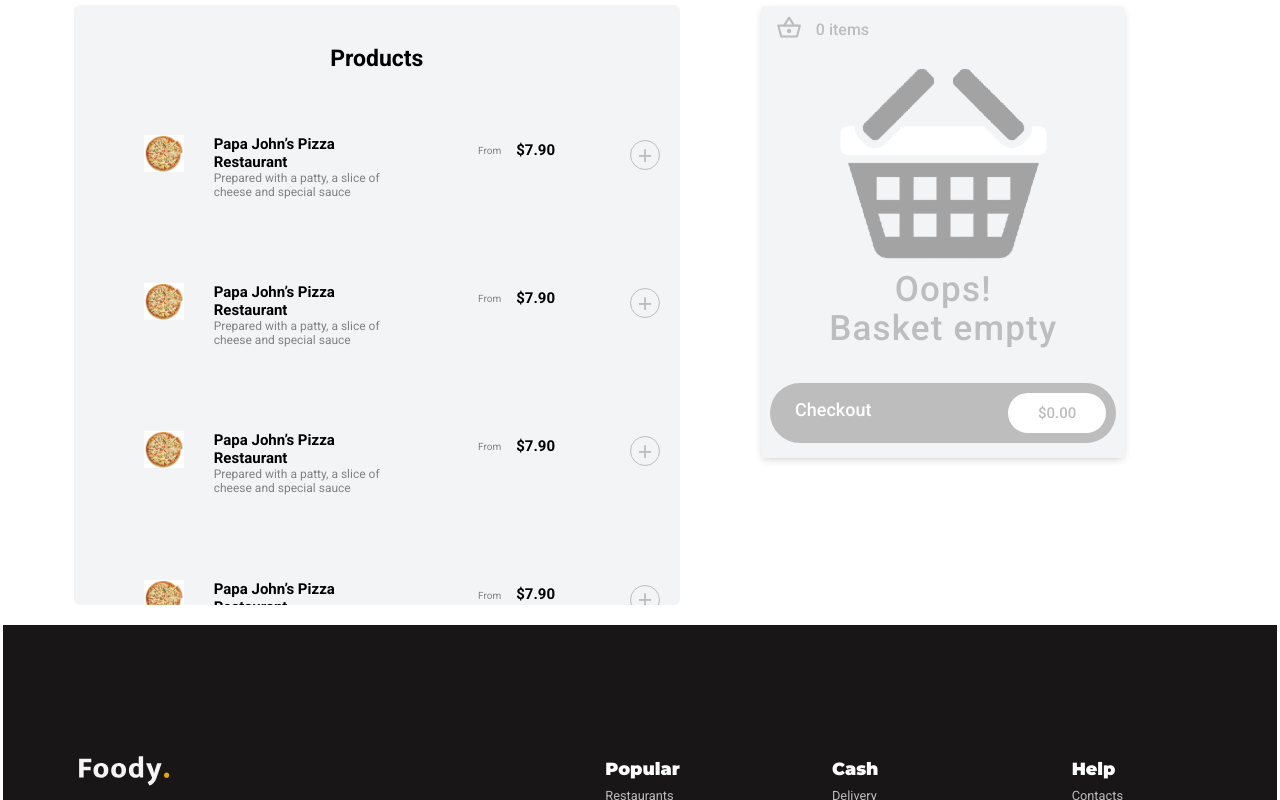
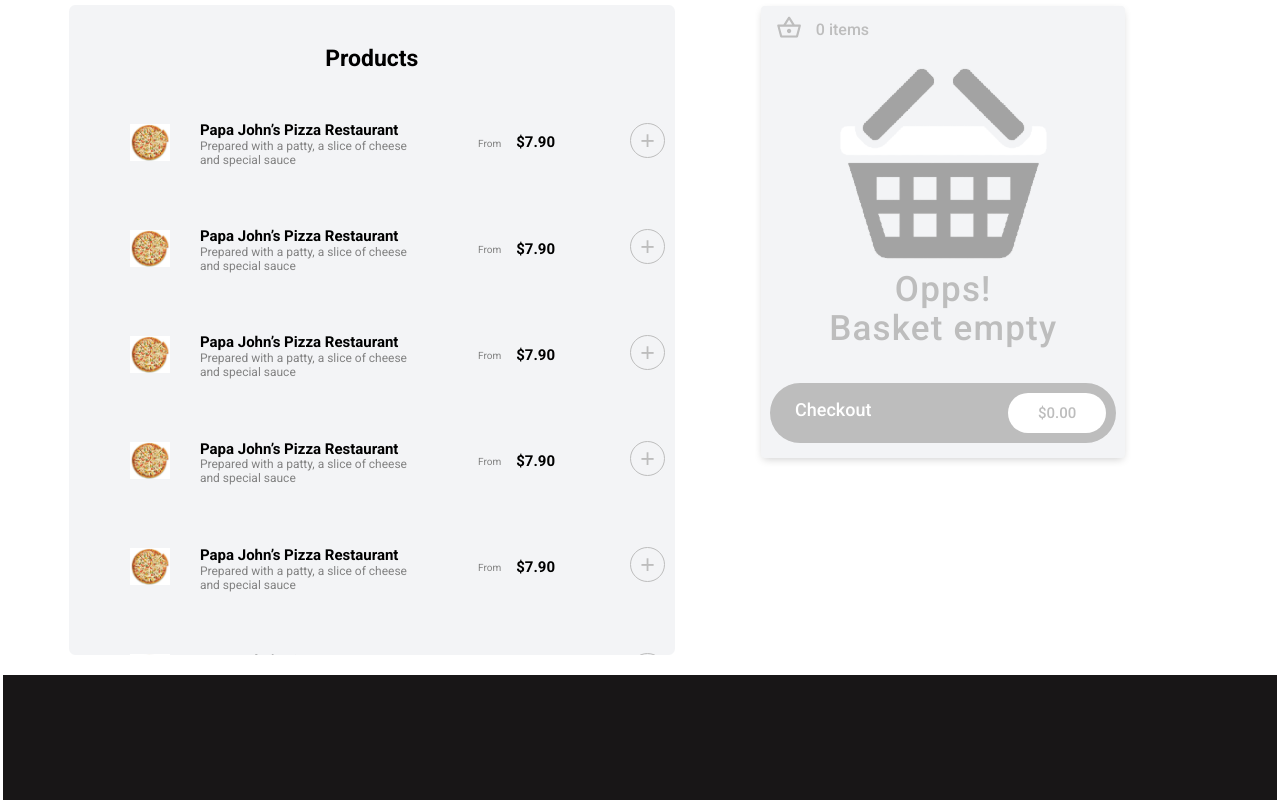
Before and after one commit to Rufat239/foody_client, a React (Create React App) app: page /internal in a window 1280 px wide. Shown: the part 620-1420 px from the top of the page. Built offline with nearby package versions, Linux system fonts and the light colour scheme.

Commit message:
sehvlerin yeniden yoxlanmasi ve duzeldilmesi

```diff
--- a/src/components/Restaurant/Internal.jsx
+++ b/src/components/Restaurant/Internal.jsx
@@ -1,8 +1,8 @@
 import React from 'react';
 import "../../style/restaurant_internal.css";
 import Brand from '../../assets/restaurant_images/brand2.jpg';
-import trash from '../../assets/restaurant_images/trash.jpg';
-import basket from '../../assets/restaurant_images/basket.jpg';
+import trash from '../../assets/userBasket/deleteIcon.svg';
+import basket from '../../assets/userBasket/redBasket.png';
 import pizza from '../../assets/restaurant_images/Pizza.jpg';
 import empty from '../../assets/userBasket/emptyBasket.svg';
 import emptyIcon from '../../assets/userBasket/iconBasket.svg';
@@ -10,13 +10,17 @@ import { Link, useNavigate } from 'react-router-dom';
 import { useDispatch, useSelector } from 'react-redux';
 import { addToBasket, increaseQuantity, removeFromBasket } from '../Redux/actions/basketActions';
 
+
 const productList = [
   { id: 1, image: pizza, name: 'Papa John’s Pizza Restaurant', description: 'Prepared with a patty, a slice of cheese and special sauce', price: 7.90 },
   { id: 2, image: pizza, name: 'Papa John’s Pizza Restaurant', description: 'Prepared with a patty, a slice of cheese and special sauce', price: 7.90 },
   { id: 3, image: pizza, name: 'Papa John’s Pizza Restaurant', description: 'Prepared with a patty, a slice of cheese and special sauce', price: 7.90 },
   { id: 4, image: pizza, name: 'Papa John’s Pizza Restaurant', description: 'Prepared with a patty, a slice of cheese and special sauce', price: 7.90 },
   { id: 5, image: pizza, name: 'Papa John’s Pizza Restaurant', description: 'Prepared with a patty, a slice of cheese and special sauce', price: 7.90 },
-  { id: 6, image: pizza, name: 'Papa John’s Pizza Restaurant', description: 'Prepared with a patty, a slice of cheese and special sauce', price: 7.90 }
+  { id: 6, image: pizza, name: 'Papa John’s Pizza Restaurant', description: 'Prepared with a patty, a slice of cheese and special sauce', price: 7.90 },
+  { id: 7, image: pizza, name: 'Papa John’s Pizza Restaurant', description: 'Prepared with a patty, a slice of cheese and special sauce', price: 7.90 },
+  { id: 8, image: pizza, name: 'Papa John’s Pizza Restaurant', description: 'Prepared with a patty, a slice of cheese and special sauce', price: 7.90 },
+  { id: 9, image: pizza, name: 'Papa John’s Pizza Restaurant', description: 'Prepared with a patty, a slice of cheese and special sauce', price: 7.90 }
 ];
 
 function Internal() {
@@ -60,9 +64,10 @@ function Internal() {
         </div>
       </div>
 
+                                                                   {/* Product List dizayn */}
+
       <div className="restaurants_user">
 
-                                                                        {/* Product List dizayn */}
         <div className='restaurantsContainer'>
           <h3>Products</h3>
           {productList.map((product, index) => (
@@ -91,18 +96,18 @@ function Internal() {
           {basketItems.length > 0 && (
             <div className='restaurants_nav'>
               <div className='bskt_image'>
-                <img src={basket} alt="Basket" />
+                <img src={basket}  />
               </div>
               <div className='bskt_num'>
                 <p><span>{basketItems.reduce((sum, item) => sum + item.quantity, 0)}</span> items</p>
               </div>
             </div>
           )}
-
           {basketItems.length > 0 ? (
             <div className='restaurants_common'>
               {basketItems.map((item, index) => (
                 <div className='restaurants_text' key={index}>
+
                   <div className='restaurants_image'>
                     <img src={item.image} alt="Product" />
                   </div>
@@ -120,17 +125,22 @@ function Internal() {
                       <span onClick={() => dispatch(removeFromBasket(index))}>—</span>
                     </div>
                   </div>
+
+
                 </div>
               ))}
               <Link to={'/checkoutPage'}>
                 <div className='check_btn'>
+                  <button className='checkRedbtn'>
                   <p>Checkout</p>
                   <span>${totalPrice.toFixed(2)}</span>
+                  </button>
+
                 </div>
               </Link>
             </div>
           ) : (
-                                                          // Empty basket dizayn
+
             <div className="emptyBasket">
               <div className="emptyNav">
                 <img src={emptyIcon} alt="Empty Icon" />
@@ -140,7 +150,7 @@ function Internal() {
               <div className="emptyImage">
                 <img src={empty} alt="Empty" />
               </div>
-                <h2 className='emptydescription1'>Oops!</h2>
+                <h2 className='emptydescription1'>Opps!</h2>
                 <h2 className='emptydescription2'>Basket empty</h2>
               </div>
 
--- a/src/style/restaurant_internal.css
+++ b/src/style/restaurant_internal.css
@@ -87,9 +87,9 @@ text-align: left;
     flex-direction: column;
     margin-left: 8%;
     width: 50%;
-    height: 600px;
+    height: 650px;
     margin-top: 30px;
-    margin-left: 40px;
+    margin-left: 35px;
     border-radius: 1%;
     font-family: Roboto, sans-serif;
     overflow: auto;
@@ -117,19 +117,20 @@ text-align: left;
 .productItem{
     display: flex;
     flex-direction: row;
+    align-items: center;
     margin-bottom: 2%;
-    margin-left: 2%;
-    padding: 0px 20px 20px 0px;
-
+    margin-left: 6%;
+    padding: 10px 10px 10px 0px;
+    height: 80px;
 
 }
 .productImg{
-    margin-left: 58px;
+    margin-left: 25px;
     display: block;
 }
 .productImg img{
     width: 40px;
-    margin-top: 40px;
+    margin-top: 4px;
 
 }
 .productImg img:hover{
@@ -139,6 +140,7 @@ text-align: left;
 
 .restaurantsInfo{
     margin-left: 30px;
+    margin-top: -24px;
 
 }
 .restaurantsInfo h4{
@@ -153,7 +155,7 @@ text-align: left;
 .price{
     display: flex;
     gap: 15px;
-    margin-top: 50px;
+    margin-top: 20px;
     margin-left: 70px;
 }
 .price span {
@@ -169,10 +171,10 @@ text-align: left;
     font-weight: bold;
 }
 .circlebtn{
-    width: 30px;
-    height: 30px;
+    width: 35px;
+    height: 35px;
     margin-left: 40px;
-    margin-top: -5px;
+    margin-top: -15px;
     border-radius: 50%;
     border: 1.5px solid rgba(189, 189, 189, 1);
     background-color:rgba(243, 244, 246, 1);
@@ -181,6 +183,7 @@ text-align: left;
     align-items: center;
     font-size: 25px;
     color: rgba(189, 189, 189, 1);
+    padding: 10px 10px 10px 10px;
 }
 
 .circlebtn:hover{
@@ -252,17 +255,18 @@ overflow-x: hidden;
     display: flex;
     flex-direction: row;
     margin-top: 6%;
+    padding: 10px 0px 10px 40px;
 }
 .restaurants_image img {
     width:45px;
     height: 45px;
-    margin-left: 40%;
+    margin-left: 20%;
     object-fit: fill;
 }
 .restaurants_info{
 display: flex;
 flex-direction: column;
-margin-left: 10%;
+margin-left: 4%;
 margin-top: -2.6%;
 font-family: Roboto;
 }
@@ -275,6 +279,7 @@ font-family: Roboto;
 }
 .restaurants_info span{
     font-size: 12px;
+    margin-top: -10px;
 }
 
 .restaurants_price{
@@ -284,19 +289,19 @@ font-family: Roboto;
 
 }
 .trash{
-    margin-left: 52%;
+    margin-left: 69%;
 }
 .quantity{
     display: flex;
     flex-direction: column;
     align-items: center;
     background-color: white;
-    margin-left: 10%;
-    margin-top: -15%;
+    margin-left: 32%;
+    margin-top: -25%;
     font-weight: 500;
     font-family: Roboto;
-    border-radius:30%;
-    width: 40%;
+    border-radius:50px;
+    width: 33%;
 
 }
 .plus{
@@ -306,15 +311,26 @@ font-family: Roboto;
 .check_btn{
     display: flex;
     justify-content: space-between;
-    margin-top: 10%;
     margin-left: 2.5%;
     margin-bottom: 15px;
     border-radius: 100px;
     width: 95%;
+    margin-top: 10%;
+
+}
+.checkRedbtn{
+    display: flex;
+    justify-content: space-between;
+    align-items: center;
+    width: 100%;
+    border: none;
+    border-radius: 100px;
     background-color: rgba(214, 54, 38, 1);
+    padding: 5px 10px 5px 10px;
     font-family: Roboto;
+
 }
-.check_btn p{
+.checkRedbtn p{
     color: white;
     font-weight: 500;
     font-size: 18px;
@@ -323,7 +339,7 @@ font-family: Roboto;
 
 }
 
-.check_btn span{
+.checkRedbtn span{
     display: flex;
     justify-content: center;
     align-items: center;
@@ -333,7 +349,7 @@ font-family: Roboto;
     margin-right: 3%;
     margin-top: 1.2%;
     margin-bottom: 1.2%;
-    width: 40%;
+    width: 30%;
     height: 40px;
     border-radius: 100px;
     color: black;
@@ -555,7 +571,7 @@ margin-top: 5%;
 
     .price p {
         display: block;
-        margin-left: 10%;
+        margin-left: 20%;
     }
     .productItem{
         margin-left: -5%;
```
